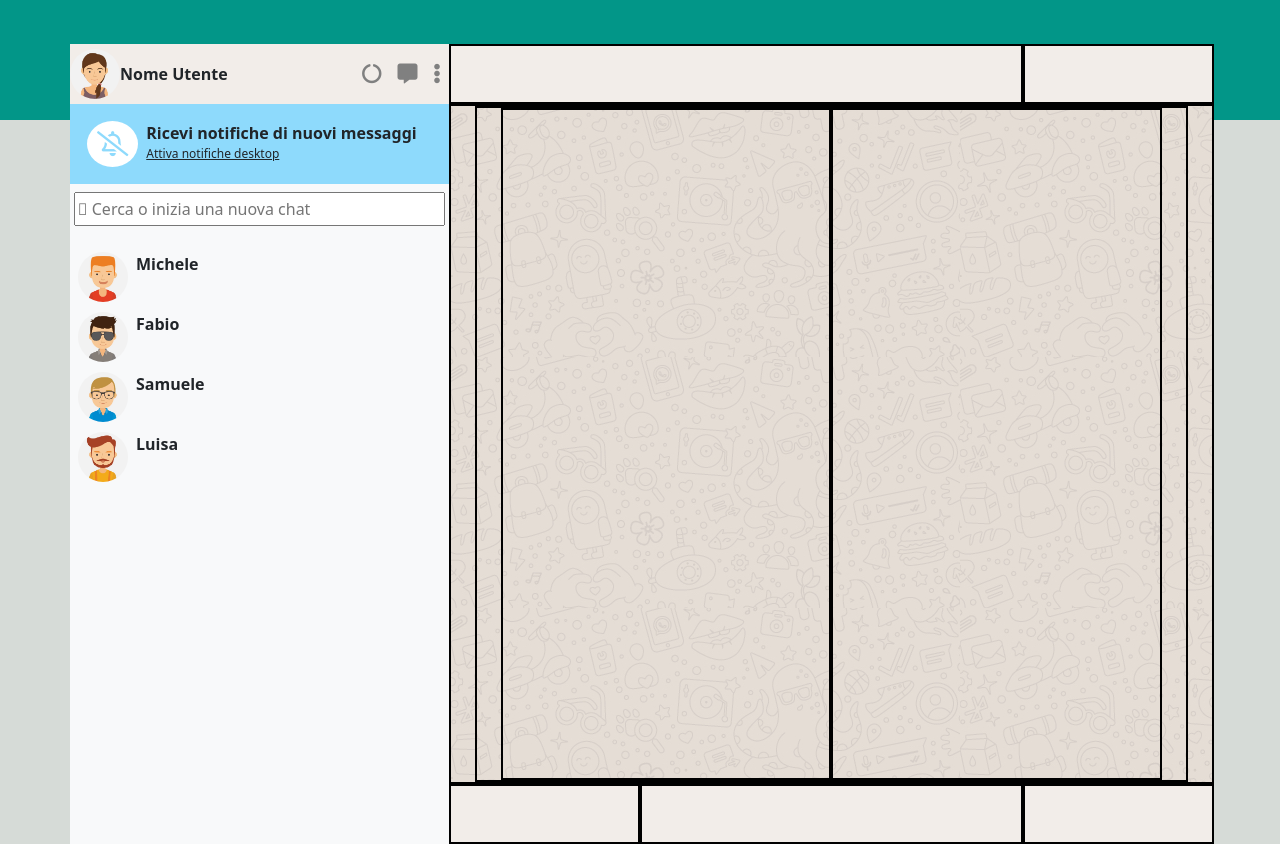
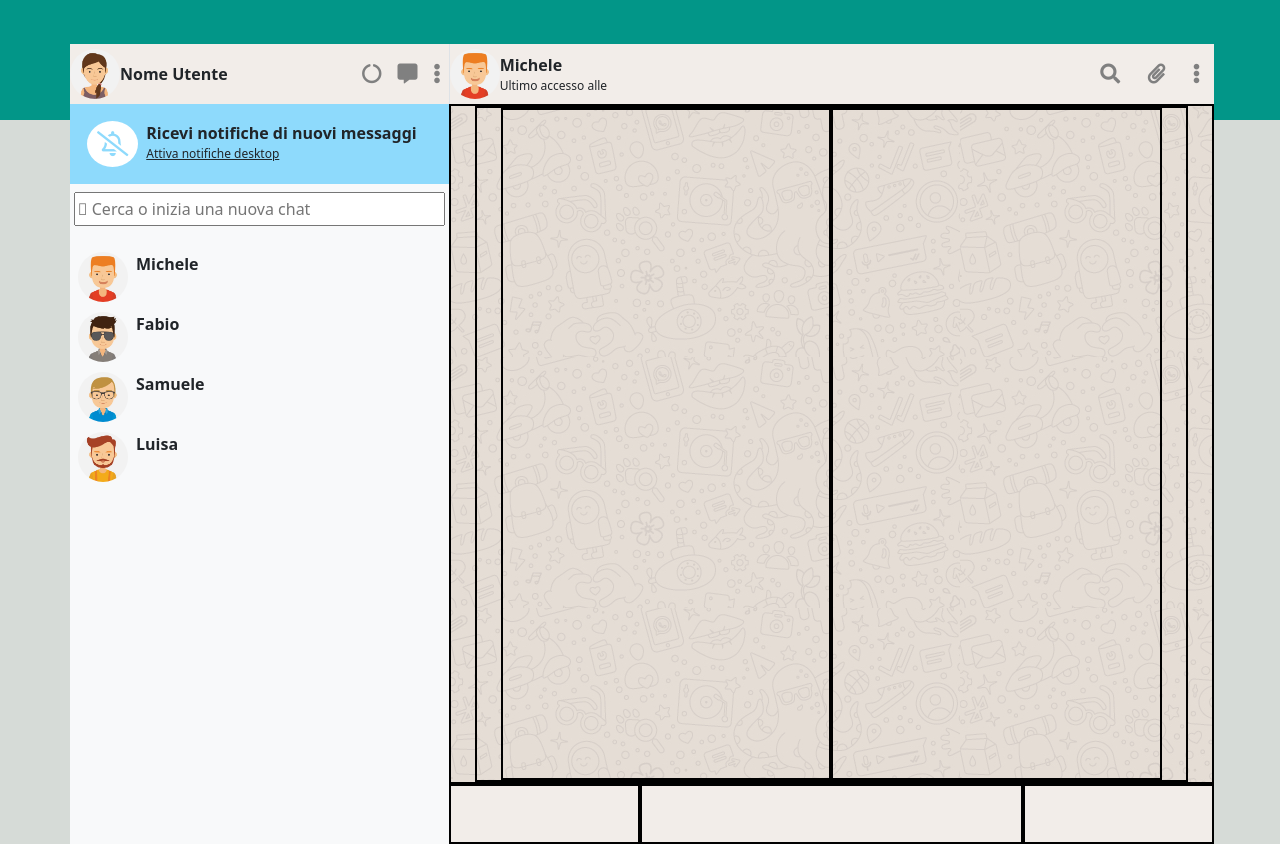
Before and after one commit to santocaridi99/vue-boolzapp, a plain HTML site: page index.html in a window 1280 px wide. Drawn offline with nearby package versions, Linux system fonts and the light colour scheme.

Commit message:
Finito di stilizzare header dell'applicazione

```diff
--- a/css/script.css
+++ b/css/script.css
@@ -37,7 +37,7 @@ body{
 }
 /* -------------------------------------------------- */
 /* organizzazione Micro aree */
-.recipient,.chat-input,.chat-message,.sx-message,.dx-message{
+.chat-input,.chat-message,.sx-message,.dx-message{
     border: 2px solid black;
     height: 100%;
 }
@@ -52,11 +52,12 @@ li{
     list-style: none;
     margin: 10px 0;
 }
-li>img,.user>img{
+li>img,.user>img,.recipient>img{
     width: 50px;
     height: 50px;
 }
-.user>i{
+/* dimensioni e colori icone */
+.user>i,.recipient>i{
     font-size: 20px;
     color: gray;
 }
@@ -74,3 +75,6 @@ li>img,.user>img{
     width: 100%;
     height: 80%;
 }
+.recipient-data-text>div{
+    font-size: 12px;
+}
--- a/index.html
+++ b/index.html
@@ -48,8 +48,20 @@
                 </div>
                 <div class="main col-8  px-0">
                     <div class="container-fluid main-header d-flex p-0">
-                        <div class="recipient recipient-data col-9 "></div>
-                        <div class="recipient recipient-tools col-3"></div>
+                        <div class="border-start border-1 recipient recipient-data d-flex align-items-center col-10 ">
+                            <img class="img-fluid rounded-circle" src="./img/avatar_1.jpg" alt="Michele">
+                            <div class="recipient-data-text">
+                                <span class="fw-bold">Michele</span>
+                                <div class="mt-0">
+                                   <span> Ultimo accesso alle</span>
+                                </div>
+                            </div>
+                        </div>
+                        <div class="recipient recipient-tools d-flex justify-content-around align-items-center col-2">
+                            <i class="fas fa-search"></i>
+                            <i class="fas fa-paperclip"></i>
+                            <i class="fas fa-ellipsis-v"></i>
+                        </div>
                     </div>
                     <div class="container-fluid main-central">
                         <div class="container chat-message d-flex">
```
